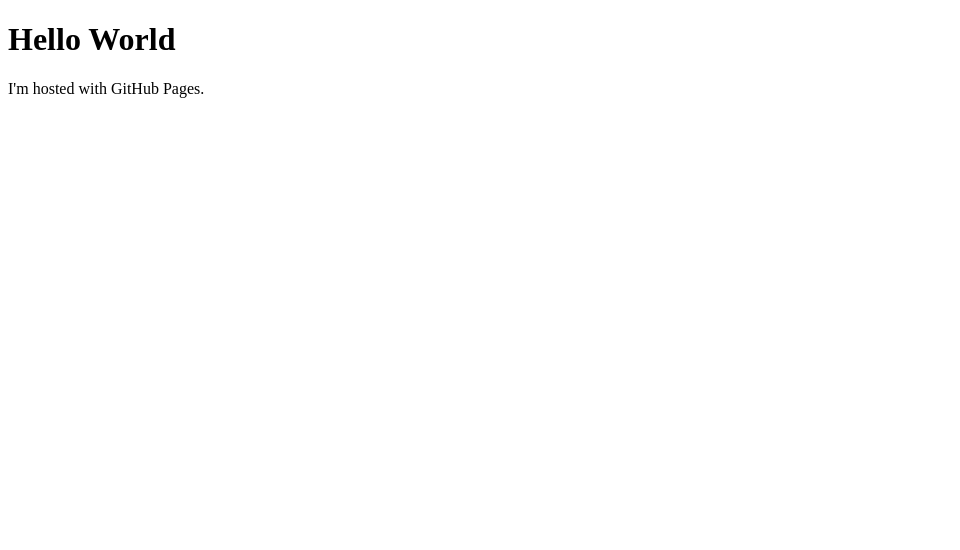
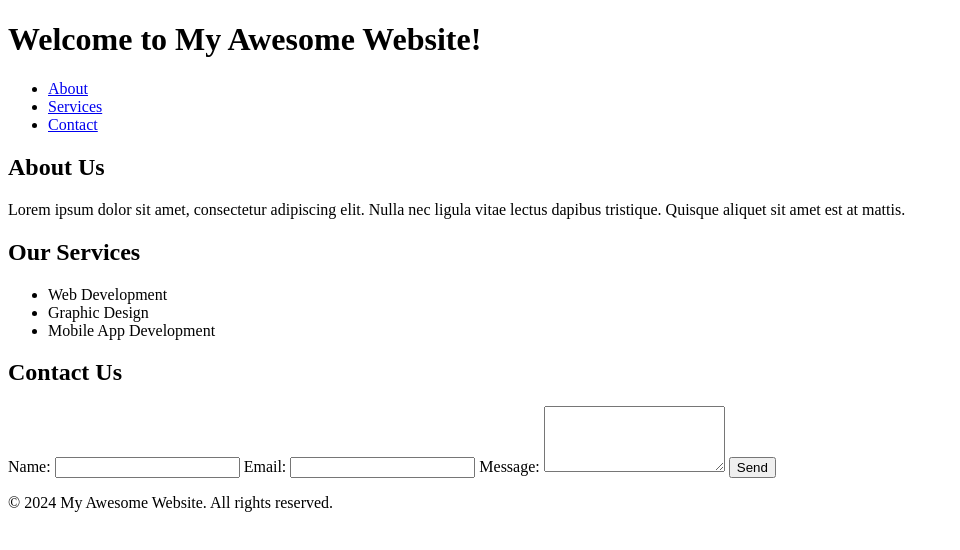
Before and after one commit to Prran77/Prran77.github.io, a plain HTML site: page index.html in a window 1280 px wide. Shown: the whole page, without its empty margins (0-960 px from the left). Drawn offline with Linux system fonts and the light colour scheme.

Commit message:
Update index.html

```diff
--- a/index.html
+++ b/index.html
@@ -1,7 +1,56 @@
 <!DOCTYPE html>
-<html>
+<html lang="en">
+<head>
+    <meta charset="UTF-8">
+    <meta name="viewport" content="width=device-width, initial-scale=1.0">
+    <title>My Awesome Website</title>
+    <link rel="stylesheet" href="styles.css">
+</head>
 <body>
-<h1>Hello World</h1>
-<p>I'm hosted with GitHub Pages.</p>
+    <header>
+        <h1>Welcome to My Awesome Website!</h1>
+        <nav>
+            <ul>
+                <li><a href="#about">About</a></li>
+                <li><a href="#services">Services</a></li>
+                <li><a href="#contact">Contact</a></li>
+            </ul>
+        </nav>
+    </header>
+
+    <main>
+        <section id="about">
+            <h2>About Us</h2>
+            <p>Lorem ipsum dolor sit amet, consectetur adipiscing elit. Nulla nec ligula vitae lectus dapibus tristique. Quisque aliquet sit amet est at mattis.</p>
+        </section>
+
+        <section id="services">
+            <h2>Our Services</h2>
+            <ul>
+                <li>Web Development</li>
+                <li>Graphic Design</li>
+                <li>Mobile App Development</li>
+            </ul>
+        </section>
+
+        <section id="contact">
+            <h2>Contact Us</h2>
+            <form action="contact.php" method="POST">
+                <label for="name">Name:</label>
+                <input type="text" id="name" name="name" required>
+                <label for="email">Email:</label>
+                <input type="email" id="email" name="email" required>
+                <label for="message">Message:</label>
+                <textarea id="message" name="message" rows="4" required></textarea>
+                <button type="submit">Send</button>
+            </form>
+        </section>
+    </main>
+
+    <footer>
+        <p>&copy; 2024 My Awesome Website. All rights reserved.</p>
+    </footer>
+
+    <script src="script.js"></script>
 </body>
 </html>
```
